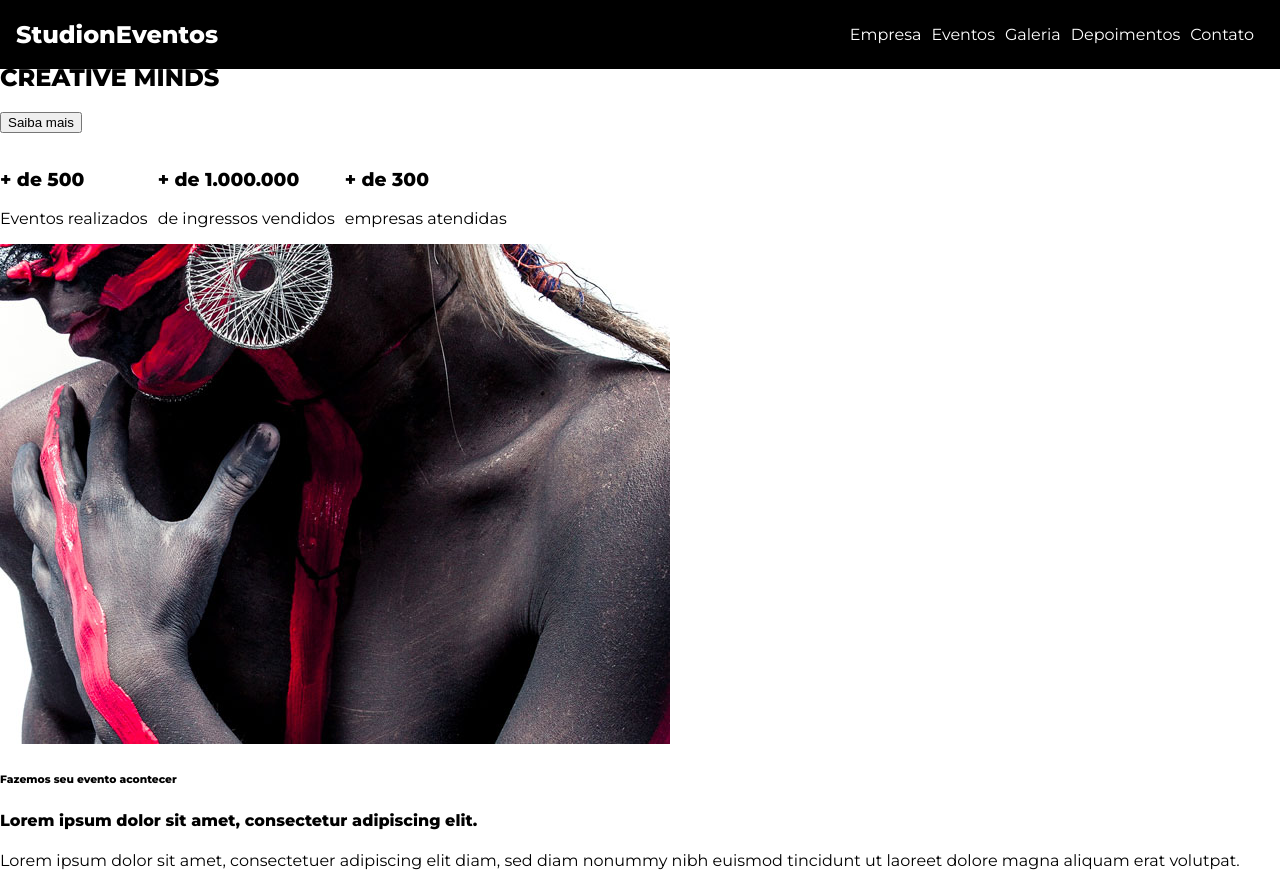
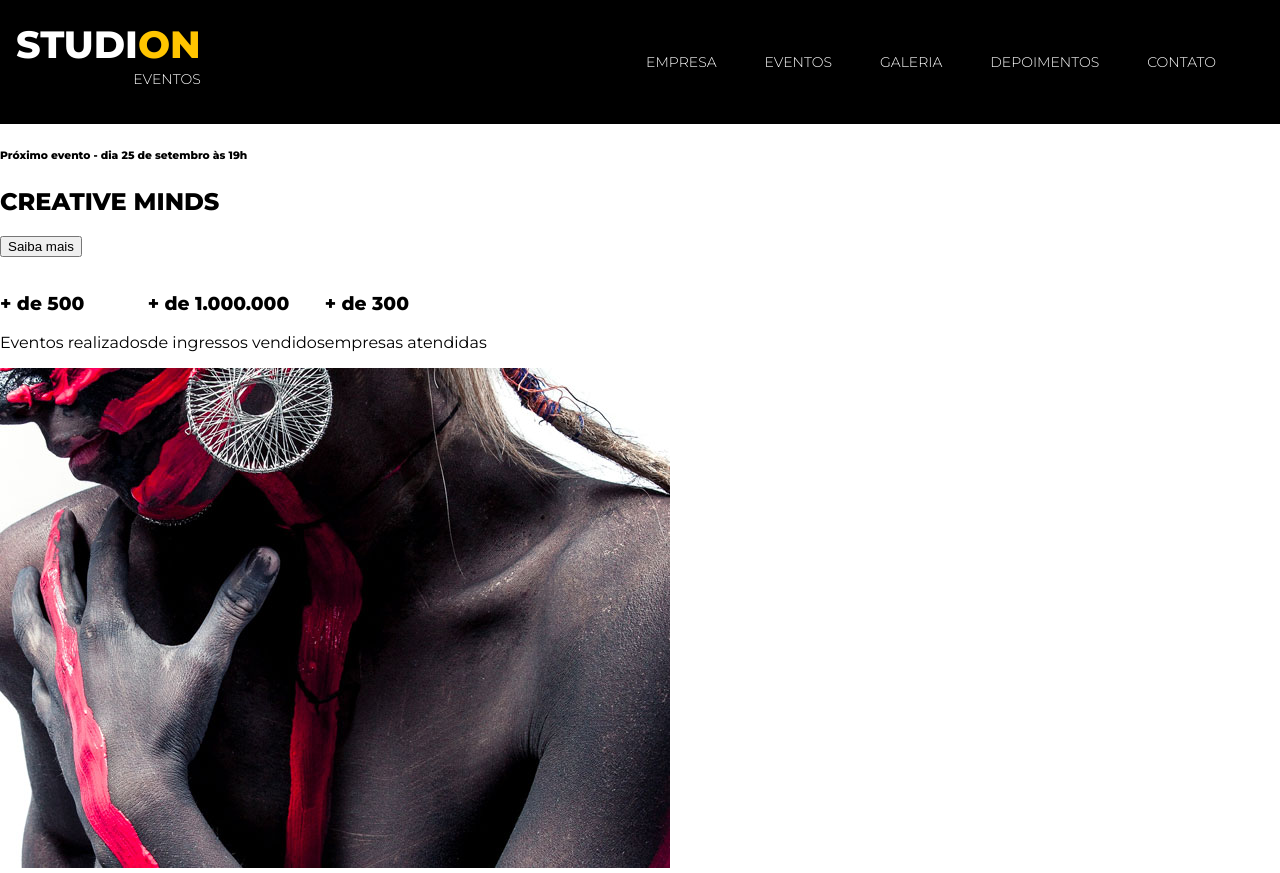
Before and after one commit to menezesrafa/studion, a website: page src/index.html in a window 1280 px wide. Shown: the top 873 px of the page. Drawn offline with Linux system fonts and the light colour scheme.

Commit message:
feat(logo--studion):finished adding style for the studion logo

```diff
--- a/src/index.html
+++ b/src/index.html
@@ -9,7 +9,9 @@
     </head>
     <body>
         <nav class="navbar">
-             <h1>Studi<span>on</span><span>Eventos</span></h1>
+             <h1 class="logo--studion">
+                Studi<span class="copy--primary">on</span>
+                <span class="logo--studion__subtitle">Eventos</span></h1>
              <ul class="navbar__links">
                 <li><a href="#empresa">Empresa</a></li>
                 <li><a href="#eventos">Eventos</a></li>
--- a/src/style.css
+++ b/src/style.css
@@ -5,20 +5,19 @@
 }
 
 :root {
+    --color-primary: #ffc500;
     font-family: 'Montserrat', sans-serif;
 }
 
 body {
     margin: 0;
+    padding-top: 7.75rem;
 }
 
 ul {
     display: flex;
     list-style: none;
     padding-left: 0;
-}
-li {
-    margin-right: 0.625rem;
 }
 
 .navbar {
@@ -29,6 +28,7 @@ li {
     top: 0;
     left: 0;
     width: 100vw;
+    height: 7.75rem;
     padding: 0 1rem;
     background-color: #000000;
     color: #ffffff;
@@ -38,7 +38,34 @@ li {
     justify-self: end;
 }
 
+.navbar__links li {
+    font-size: 0.875rem;
+    margin-right: 3rem;
+    text-transform: uppercase;
+}
+
 .navbar__links a {
+    font-weight: 300;
     color: #ffffff;
     text-decoration: none;
 }
+
+.navbar__links a:hover {
+    color: var(--color-primary);
+}
+
+.logo--studion {
+    line-height: 1ch;
+    text-align: right;
+    font-size: 2.375rem;
+    font: 900;
+    text-transform: uppercase;
+}
+
+.logo--studion__subtitle {
+    font-weight: 300;
+    font-size: 0.875rem;
+}
+.copy--primary {
+    color: var(--color-primary);
+}
```
